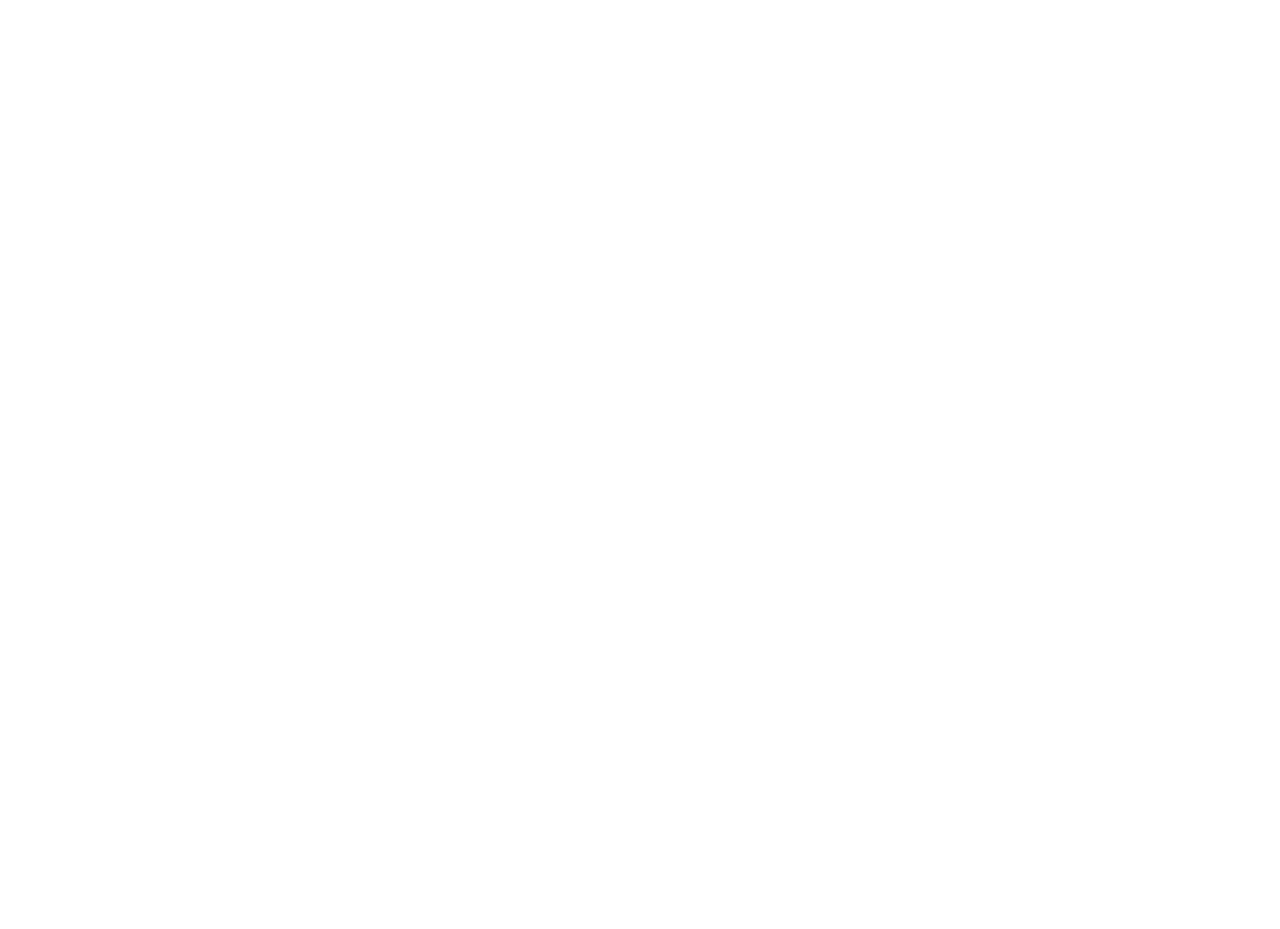
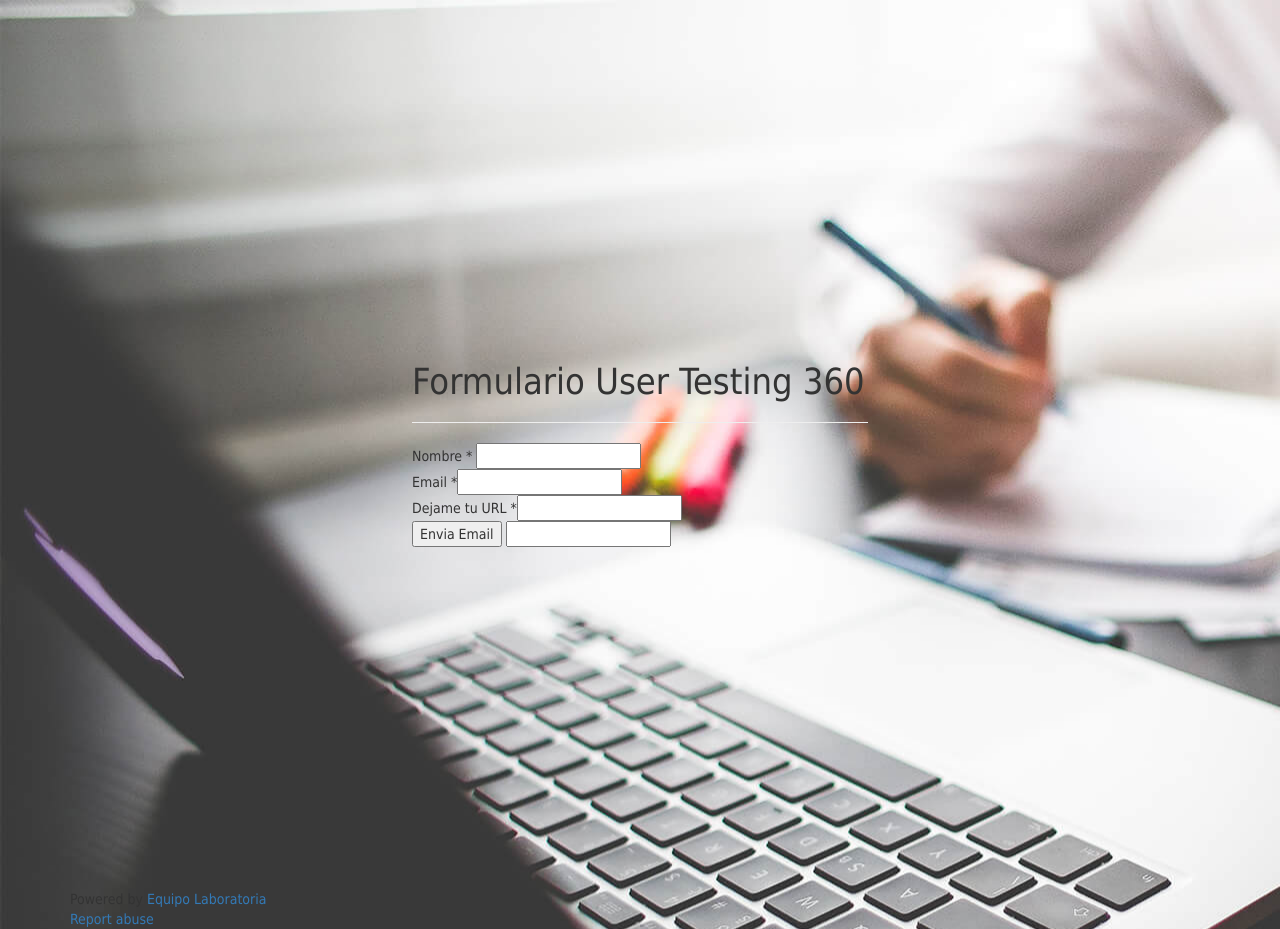
Before and after one commit to anilentp/user-testing, a plain HTML site: page contact.html in a window 1280 px wide. Before the commit the page ends 800 px from the top, so only its background shows below. Drawn offline with Linux system fonts and the light colour scheme.

Commit message:
diagramacion menu header, mas enlace a contact, funciona, pagina contact, fondo e inputs listo, editar tamaños y posision

```diff
--- a/contact.html
+++ b/contact.html
@@ -2,8 +2,24 @@
 <html>
 <head>
   <title>Contacto</title>
+  <link rel="stylesheet" href="css/bootstrap.min.css">
+  <link rel="stylesheet" href="css/queries.css">
 </head>
 <body>
-<!--Escribe aqui tu codigo-->
+	<div class="container-fluid">
+		<div class="container">
+			<div class="row formulario">
+				<h1 class="title">Formulario User Testing 360</h1>
+				<hr>
+				<div class="form">Nombre * <input type="text"></div>
+				<div class="form">Email *<input type="text"></div>
+				<div class="form">Dejame tu URL *<input type="text"></div>
+				<button>Envia Email</button>
+				<input type="text">
+			</div>
+			<div>Powered by <a href="#">Equipo Laboratoria</a></div>
+			<div><a href="#">Report abuse</a></div>
+		</div>
+	</div>
 </body>
 </html>
--- a/css/main.css
+++ b/css/main.css
@@ -0,0 +1,20 @@
+a:link{
+	text-decoration: none;
+	text-align: center;
+	color: white;
+	font-weight: 600;
+	display: inline-block;
+	margin-left: 5%;
+}
+a:hover{
+	color: #0dc0c0;
+}
+li{
+	display: inline;
+	margin-top: 5%;
+}
+.menu{
+	position: absolute;
+	top: 1%;
+	right: 5%;
+}
--- a/css/queries.css
+++ b/css/queries.css
@@ -0,0 +1,12 @@
+ *{
+ 	font-family: Tahoma;
+ }
+ .container-fluid{
+	background: url("../image/large.jpg");
+	background-repeat: no-repeat;
+	max-width: 100%;
+}
+.formulario{
+	padding: 30%;
+	margin: 0 auto;
+}
```
Also changed, not shown: index.html (+15 -1 lines), 1 other file.
